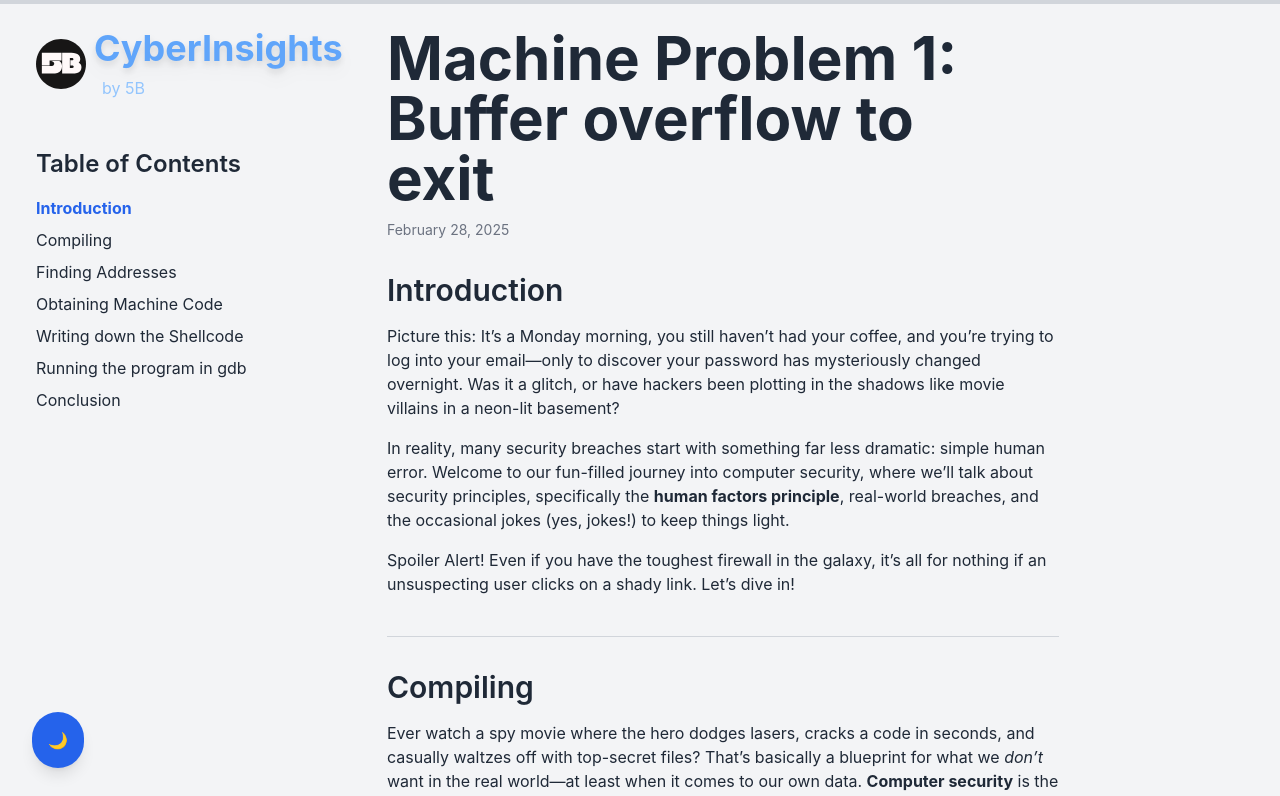
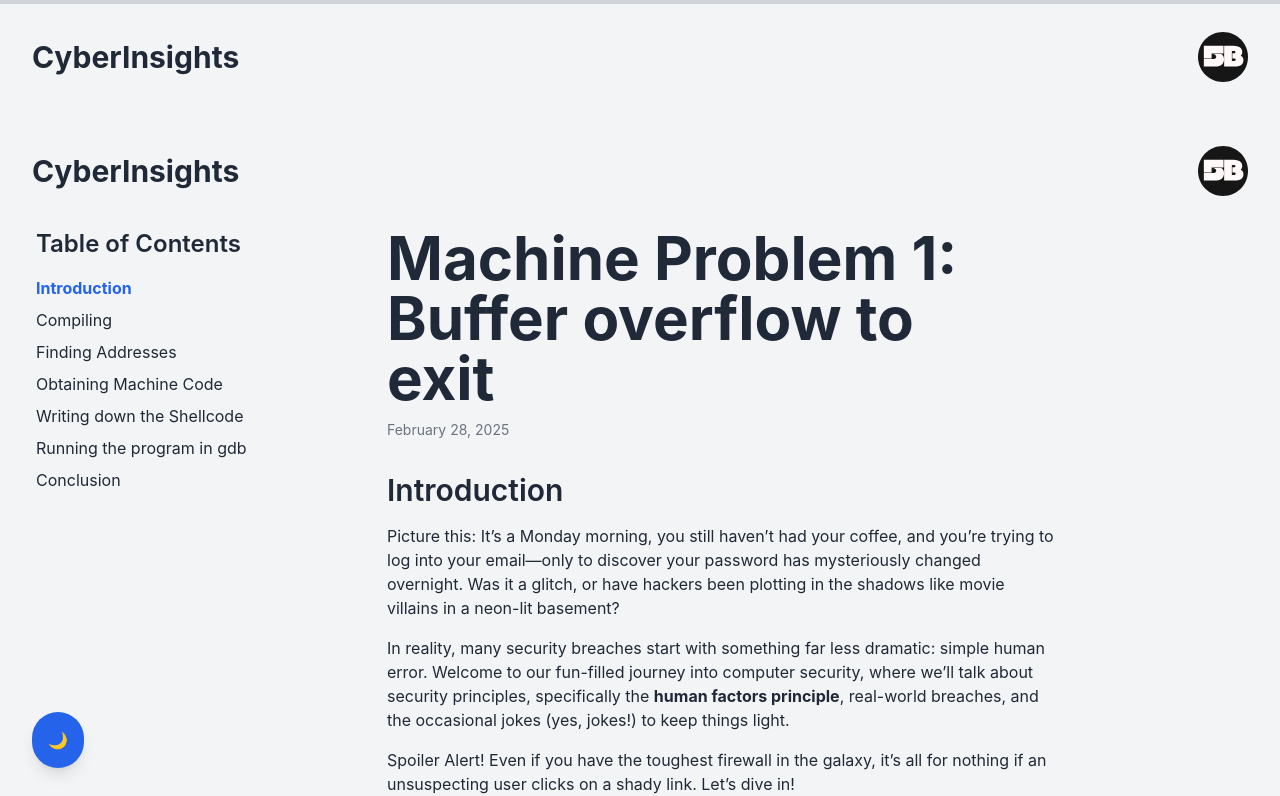
Before and after one commit to Exalt24/CyberInsights, a Next.js app: page /posts/post2 in a window 1280 px wide. Shown: the top 796 px of the page. Built offline with nearby package versions, Linux system fonts and the light colour scheme.

Commit message:
Add navbar in two posts

```diff
--- a/src/app/posts/post1/page.js
+++ b/src/app/posts/post1/page.js
@@ -1,5 +1,6 @@
 "use client";
 
+import Navbar from '../../components/Navbar';
 import Head from 'next/head';
 import Image from 'next/image';
 import { useEffect, useState, memo } from 'react';
@@ -193,30 +194,14 @@ export default function Original() {
       <ReadingProgressBar />
       <DarkModeToggle isDarkMode={isDarkMode} toggleDarkMode={toggleDarkMode} />
 
+      <Navbar isDarkMode={isDarkMode}/>
       <div className={isDarkMode ? "bg-gray-900 text-gray-200" : "bg-gray-100 text-gray-800"}>
-        <main id="top" className="min-h-screen py-7 px-4">
+        <main id="top" className="min-h-screen py-7 px-4 pt-0">
           <div className="max-w-7xl mx-auto grid grid-cols-1 md:grid-cols-12 ml-5">
             <aside className="md:col-span-3 hidden md:block">
               <div className="sticky space-y-6" style={{ top: "20px" }}>
-              <div className="flex items-center text-justify">
-                <Image
-                  src="/logo.svg"
-                  alt="CyberInsights Logo"
-                  width={50}
-                  height={50}
-                  className="mr-2"
-                />
                 <div>
-                  <h2 className="text-4xl font-bold text-blue-400 drop-shadow-lg hover:scale-105 transform transition duration-300 mb-2">
-                    CyberInsights
-                  </h2>
-                  <p className="text-md text-blue-300 hover:scale-105 transform transition duration-300 ml-2">
-                    by 5B
-                  </p>
-                </div>
-              </div>
-                <div>
-                  <h2 className="text-2xl font-semibold mb-4 mt-12 hover:text-blue-500 transition-colors duration-300">
+                  <h2 className="text-2xl font-semibold mb-4 hover:text-blue-500 transition-colors duration-300">
                     Table of Contents
                   </h2>
                   <ul className="list space-y-2">
--- a/src/app/posts/post2/page.js
+++ b/src/app/posts/post2/page.js
@@ -1,5 +1,6 @@
 "use client";
 
+import Navbar from '../../components/Navbar';
 import Head from 'next/head';
 import Image from 'next/image';
 import { useEffect, useState, memo } from 'react';
@@ -191,31 +192,16 @@ export default function Original() {
 
       <ReadingProgressBar />
       <DarkModeToggle isDarkMode={isDarkMode} toggleDarkMode={toggleDarkMode} />
+      <Navbar isDarkMode={isDarkMode}/>
 
       <div className={isDarkMode ? "bg-gray-900 text-gray-200" : "bg-gray-100 text-gray-800"}>
-        <main id="top" className="min-h-screen py-7 px-4">
+      <Navbar isDarkMode={isDarkMode}/>
+        <main id="top" className="min-h-screen py-7 px-4 pt-0">
           <div className="max-w-7xl mx-auto grid grid-cols-1 md:grid-cols-12 ml-5">
             <aside className="md:col-span-3 hidden md:block">
               <div className="sticky space-y-6" style={{ top: "20px" }}>
-              <div className="flex items-center text-justify">
-                <Image
-                  src="/logo.svg"
-                  alt="CyberInsights Logo"
-                  width={50}
-                  height={50}
-                  className="mr-2"
-                />
                 <div>
-                  <h2 className="text-4xl font-bold text-blue-400 drop-shadow-lg hover:scale-105 transform transition duration-300 mb-2">
-                    CyberInsights
-                  </h2>
-                  <p className="text-md text-blue-300 hover:scale-105 transform transition duration-300 ml-2">
-                    by 5B
-                  </p>
-                </div>
-              </div>
-                <div>
-                  <h2 className="text-2xl font-semibold mb-4 mt-12 hover:text-blue-500 transition-colors duration-300">
+                  <h2 className="text-2xl font-semibold mb-4 hover:text-blue-500 transition-colors duration-300">
                     Table of Contents
                   </h2>
                   <ul className="list space-y-2">
```
